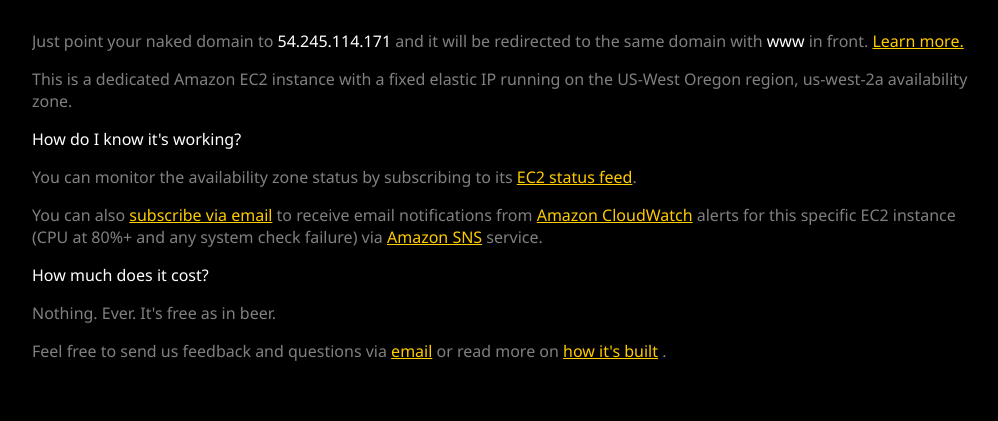
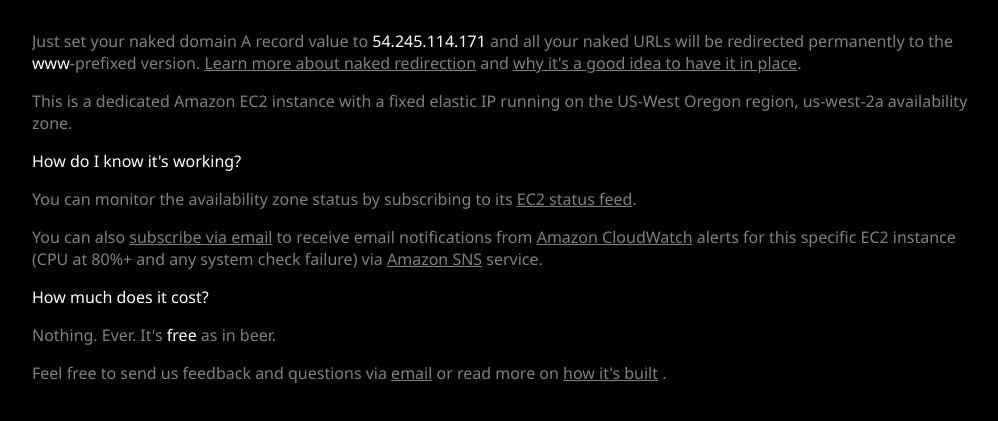
Before and after one commit to danielkzu/nakeddomainredirect, a plain HTML site: page index.html in a window 1280 px wide. Shown: the part 195-616 px from the top of the page, without its empty margins (160-1158 px from the left). Drawn offline with Linux system fonts and the light colour scheme.

Commit message:
Added logo, improved style a bit.

```diff
--- a/index.html
+++ b/index.html
@@ -13,7 +13,7 @@
             <h1>Naked Domain Redirect</h1>
         </div>
         <div>
-            Just point your naked domain to <span class="ip">54.245.114.171</span> and it will be redirected to the same domain with <strong>www</strong> in front. <a href="http://kzu.to/learn-naked-redirect">Learn more.</a>
+            Just set your naked domain A record value to <span class="ip">54.245.114.171</span> and all your naked URLs will be redirected permanently to the <strong>www</strong>-prefixed version. <a href="http://kzu.to/learn-naked-redirect">Learn more about naked redirection</a> and <a href="http://kzu.to/why-naked-redirection">why it&#39;s a good idea to have it in place</a>.
             <p>This is a dedicated Amazon EC2 instance with a fixed elastic IP running on the US-West Oregon region, us-west-2a availability zone.</p>
             <strong>How do I know it's working?</strong>
             <p>You can monitor the availability zone status by subscribing to its <a href="http://status.aws.amazon.com/rss/ec2-us-west-2.rss">EC2 status feed</a>.</p>
@@ -23,7 +23,7 @@
             </p>
             <strong>How much does it cost?</strong>
             <p>
-                Nothing. Ever. It's free as in beer.<p>
+                Nothing. Ever. It's <strong>free</strong> as in beer.<p>
                     Feel free to send us feedback and questions via <a href="mailto:webmaster@nakeddomainredirect.com">email</a> or read more on <a href="how.html">how it's built</a>
             .
         </div>
--- a/styles.css
+++ b/styles.css
@@ -10,8 +10,8 @@
     font-weight: normal;
 }
 
-a:link {
-    color: #FC0;
+a:link, a:visited {
+    color: #808080;
     text-decoration: underline;
 }
 
```
Also changed, not shown: favicon.ico (added), logo-square.png (added), logo.png (added).
